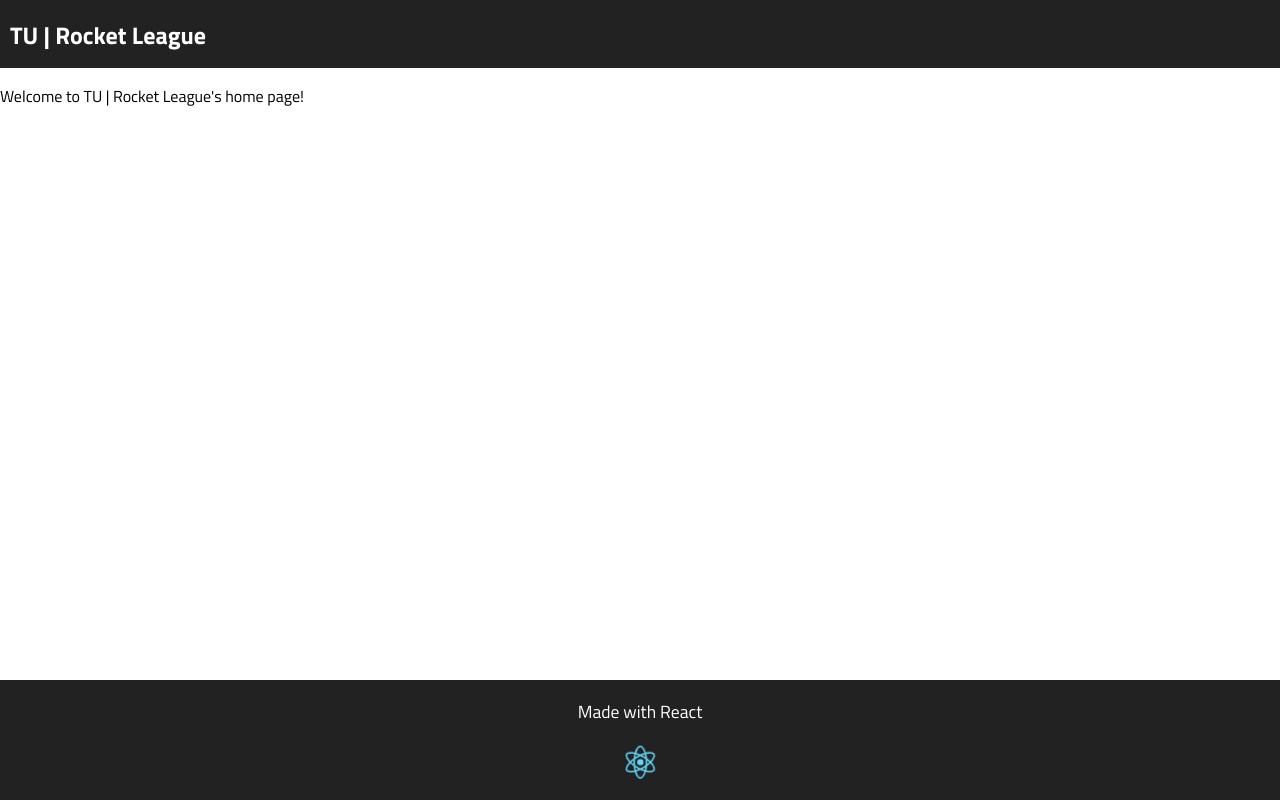
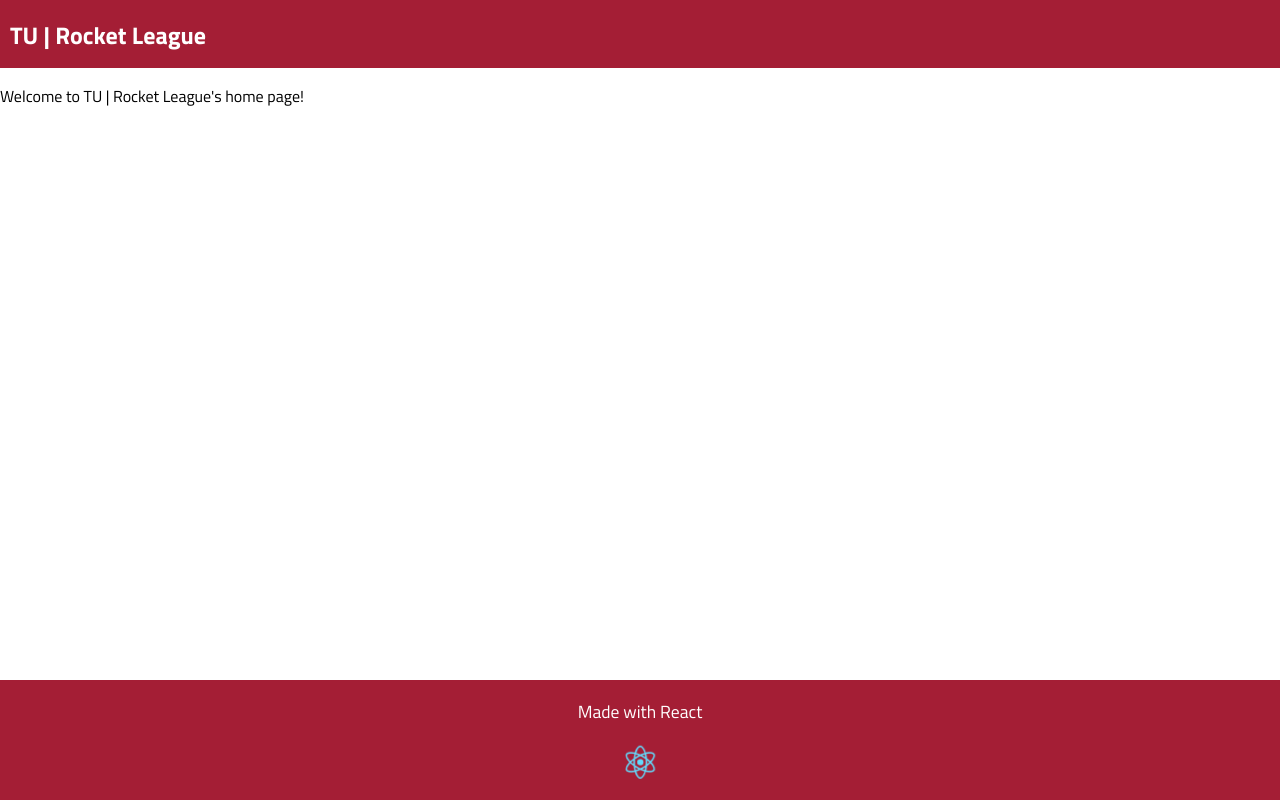
Before and after one commit to ColbyTJohnson/TU-RocketLeague, a React (Create React App) app: page / in a window 1280 px wide. Built offline with nearby package versions, Linux system fonts and the light colour scheme.

Commit message:
updates header and footer color with Temple branding

```diff
--- a/src/components/Footer/Footer.css
+++ b/src/components/Footer/Footer.css
@@ -14,7 +14,7 @@
 
 .App-footer {
     font-size: 1.1em;
-    background-color: #222;
+    background-color: #a41e35;
     height: 120px;
     color: white;
     text-align: center;
--- a/src/components/Header/Header.css
+++ b/src/components/Header/Header.css
@@ -1,6 +1,6 @@
 .Header {
     height: 48px;
-    background-color: #222;
+    background-color: #a41e35;
     padding: 10px;
     color: white;
 }
```
